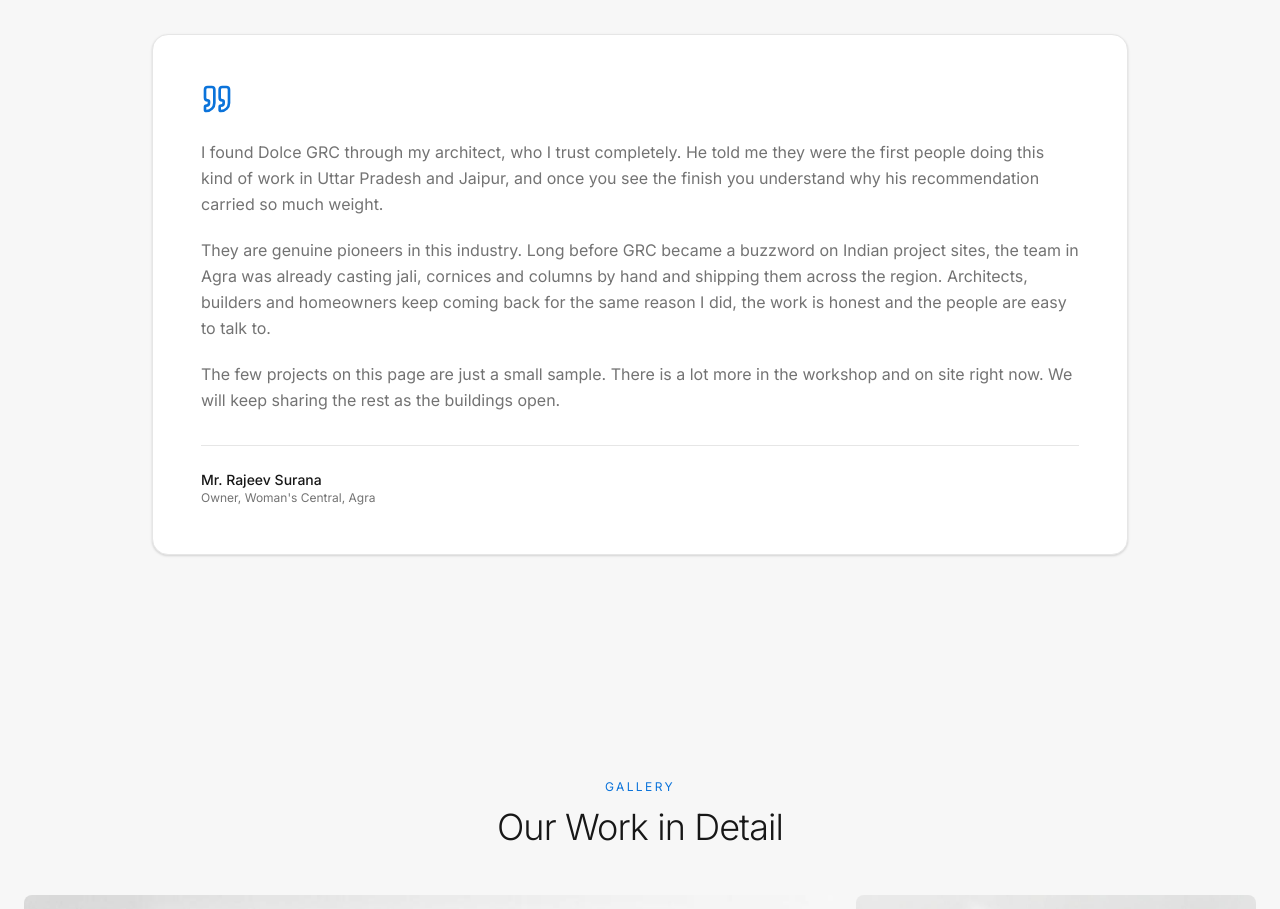
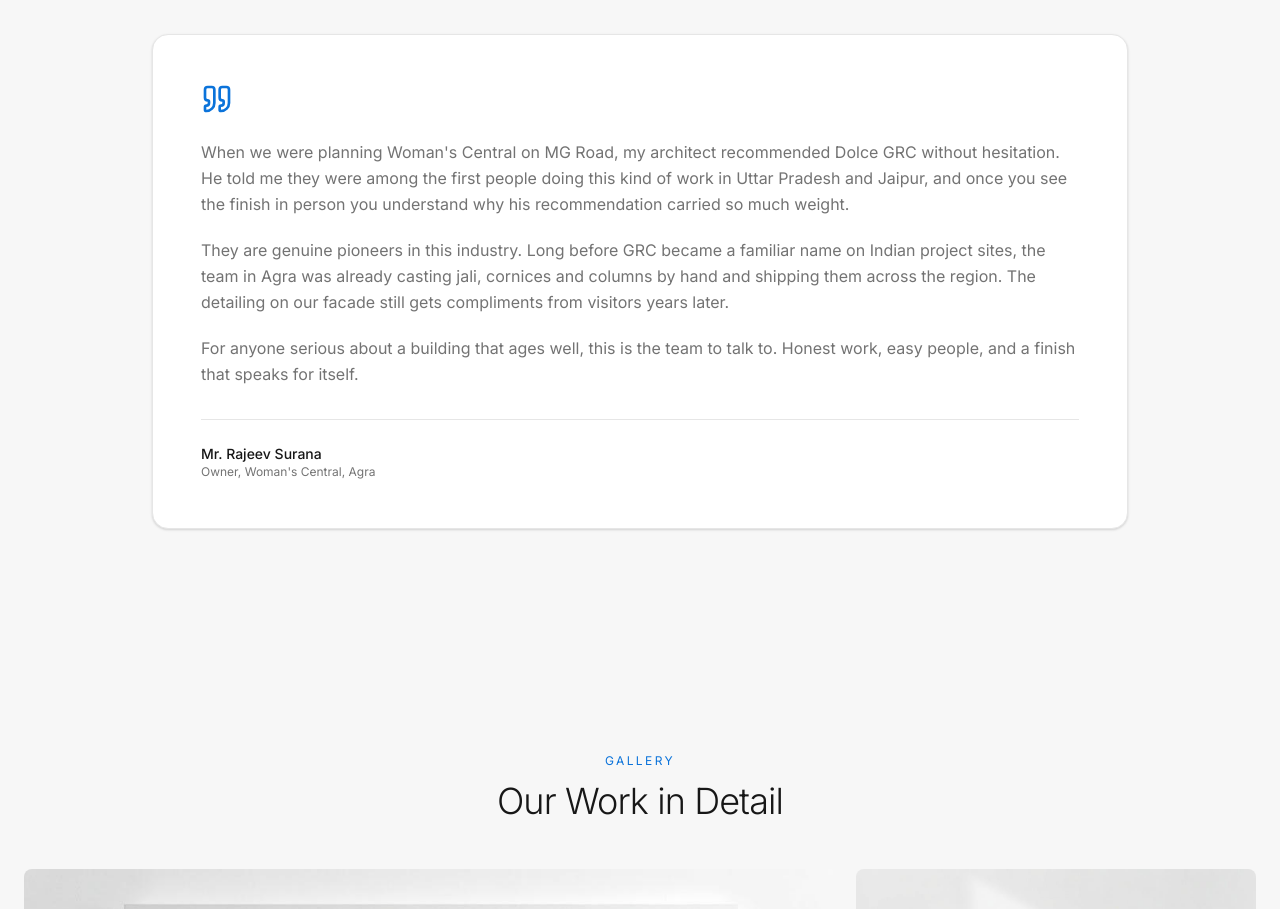
Before and after one commit to priyansha00/distro-content-view, a React (Vite) app: page / in a window 1280 px wide. Shown: the part 7400-8309 px from the top of the page. Built offline with nearby package versions, Linux system fonts and the light colour scheme.

Commit message:
Changes
Co-authored-by: priyansha00 <90974301+priyansha00@users.noreply.github.com>

```diff
--- a/src/components/site/Clients.tsx
+++ b/src/components/site/Clients.tsx
@@ -18,23 +18,23 @@ export function Clients() {
           <Quote className="h-8 w-8 text-brand-blue mb-6" />
           <div className="space-y-5 text-luxury-body text-muted-foreground leading-relaxed">
             <p>
-              I found Dolce GRC through my architect, who I trust completely.
-              He told me they were the first people doing this kind of work in
-              Uttar Pradesh and Jaipur, and once you see the finish you
-              understand why his recommendation carried so much weight.
+              When we were planning Woman's Central on MG Road, my architect
+              recommended Dolce GRC without hesitation. He told me they were
+              among the first people doing this kind of work in Uttar Pradesh
+              and Jaipur, and once you see the finish in person you understand
+              why his recommendation carried so much weight.
             </p>
             <p>
               They are genuine pioneers in this industry. Long before GRC became
-              a buzzword on Indian project sites, the team in Agra was already
-              casting jali, cornices and columns by hand and shipping them across
-              the region. Architects, builders and homeowners keep coming back
-              for the same reason I did, the work is honest and the people are
-              easy to talk to.
+              a familiar name on Indian project sites, the team in Agra was
+              already casting jali, cornices and columns by hand and shipping
+              them across the region. The detailing on our facade still gets
+              compliments from visitors years later.
             </p>
             <p>
-              The few projects on this page are just a small sample. There is a
-              lot more in the workshop and on site right now. We will keep
-              sharing the rest as the buildings open.
+              For anyone serious about a building that ages well, this is the
+              team to talk to. Honest work, easy people, and a finish that
+              speaks for itself.
             </p>
           </div>
           <div className="mt-8 pt-6 border-t border-border">
```
